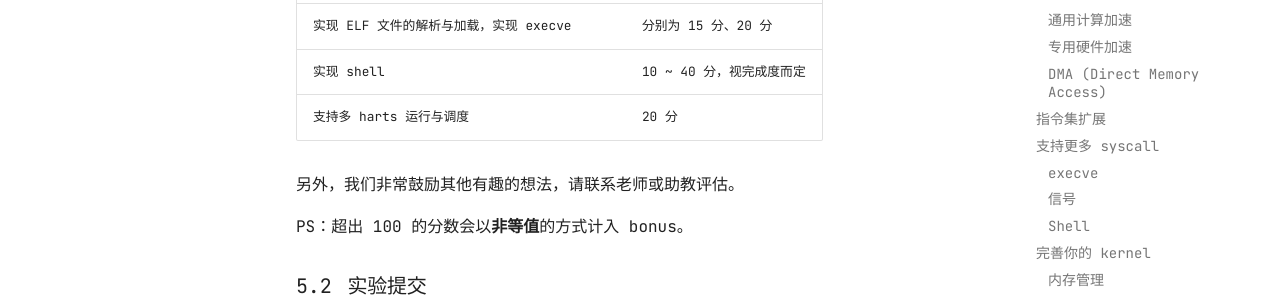
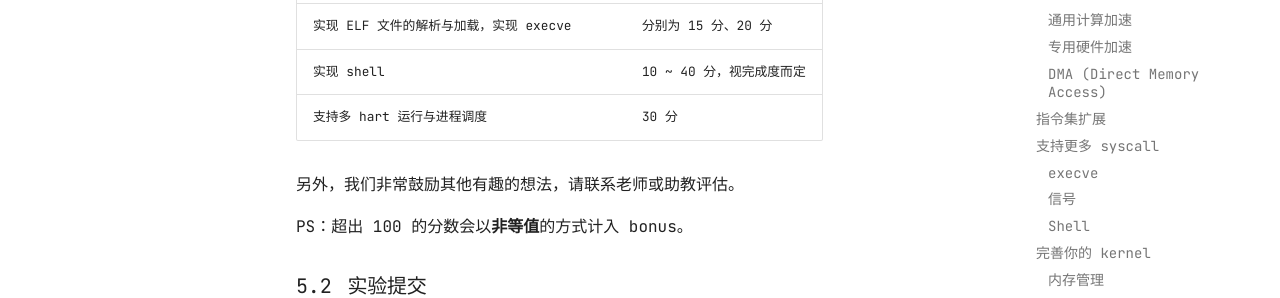
Before and after one commit to ZZC071212/computer_system, an MkDocs documentation site: the page built from docs/xpart.md, in a window 1280 px wide and 900 px high, scrolled down 7734 px. Shown: the part 322-620 px from the top of the window. Built offline with MkDocs 1.6.1 and Material for MkDocs 9.7.7, drawn with Linux system fonts in a browser that asks for light colours; some web fonts are replaced.

Commit message:
docs(xpart): raise multiharts score

```diff
--- a/docs/xpart.md
+++ b/docs/xpart.md
@@ -233,7 +233,7 @@ Shell 是一个命令行界面，允许用户与操作系统进行交互。你
 | 实现 VFS 与 FAT32 文件系统 | 40 分 |
 | 实现 ELF 文件的解析与加载，实现 execve | 分别为 15 分、20 分 |
 | 实现 shell | 10 \~ 40 分，视完成度而定 |
-| 支持多 harts 运行与调度 | 20 分 |
+| 支持多 hart 运行与进程调度 | 30 分 |
 
 另外，我们非常鼓励其他有趣的想法，请联系老师或助教评估。
 
```
